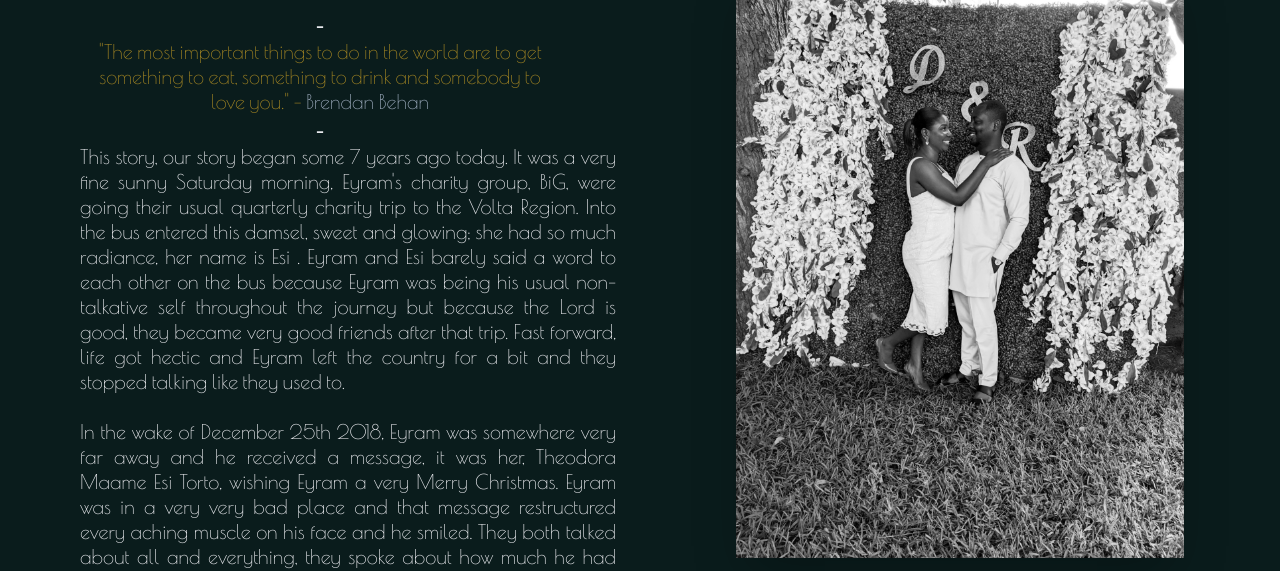
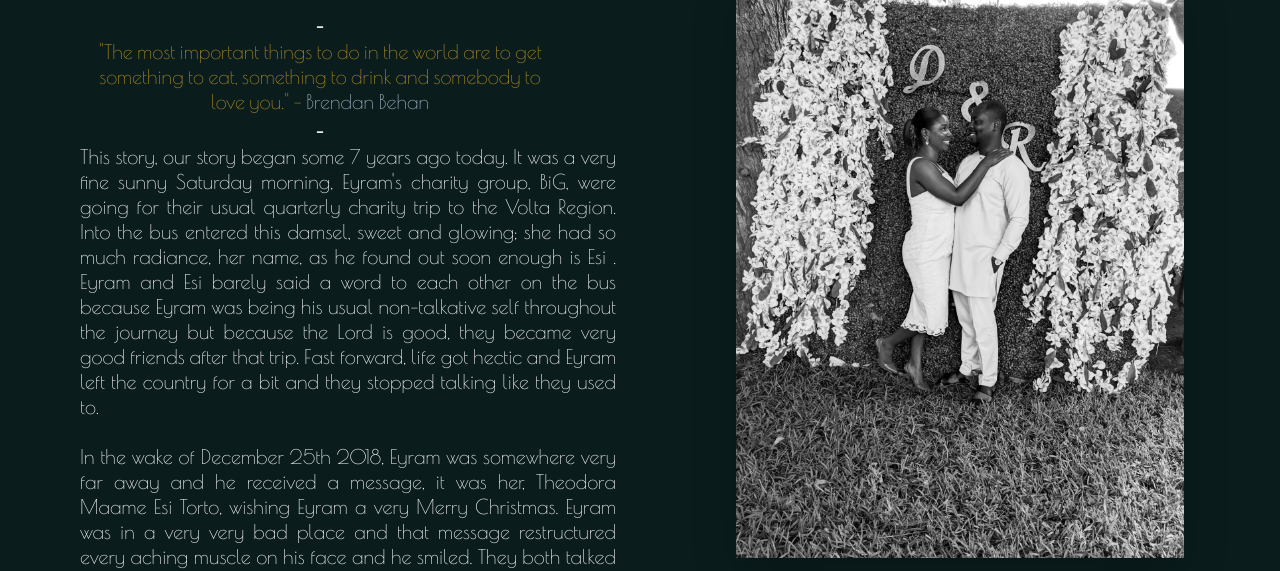
Before and after one commit to ceafive/family-website, a website: page our-story.html in a window 1280 px wide. Shown: the part 233-804 px from the top of the page. Drawn offline with nearby package versions, Linux system fonts and the light colour scheme.

Commit message:
rsvp.js update

```diff
--- a/our-story.html
+++ b/our-story.html
@@ -51,7 +51,7 @@
         <p class="leading-tight text-2xl">&dash;</p>
 
         <p class="leading-tight xxs:text-xl text-2xl text-justify xxs:px-6 lg:pl-20"><img class="pr-3 pb-3 w-64 float-left xxs:block lg:hidden" src="/resources/img/our-story.jpg" alt="our-story">This story, our story began some 7 years ago today. It was a very fine sunny Saturday morning,
-          Eyram's charity group, BiG, were going their usual quarterly charity trip to the Volta Region. Into the bus entered this damsel, sweet and glowing; she had so much radiance, her name is Esi .
+          Eyram's charity group, BiG, were going for their usual quarterly charity trip to the Volta Region. Into the bus entered this damsel, sweet and glowing; she had so much radiance, her name, as he found out soon enough is Esi .
           Eyram and Esi barely said a word to each other on the bus because Eyram was being his usual non-talkative self throughout the journey but because the Lord is good, they became very good friends after that trip. Fast forward, life got hectic and Eyram left the country for a bit and they stopped talking like they used to. <br> <br>
           In the wake of December 25th 2018, Eyram was somewhere very far away and he received a message, it was her, Theodora Maame Esi Torto, wishing Eyram a very Merry Christmas. Eyram was in a very
           very bad place and that message restructured every aching muscle on his face and he smiled. They both talked about all and everything, they spoke about how much he had missed her and how she had always been the one for him.
```
